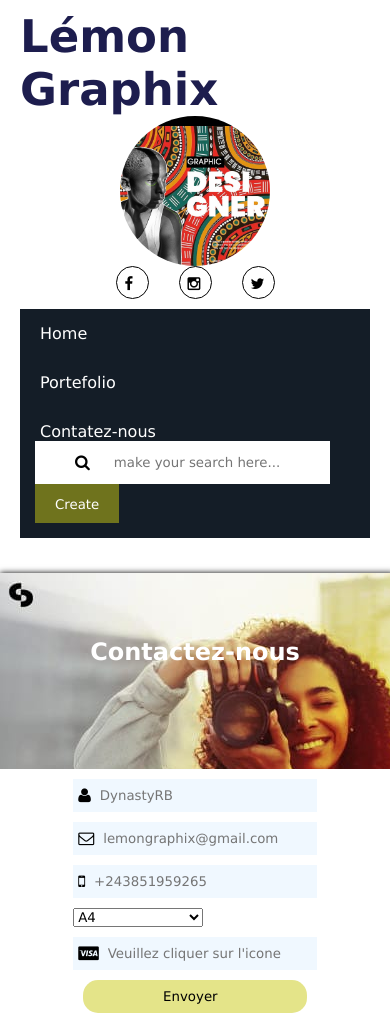
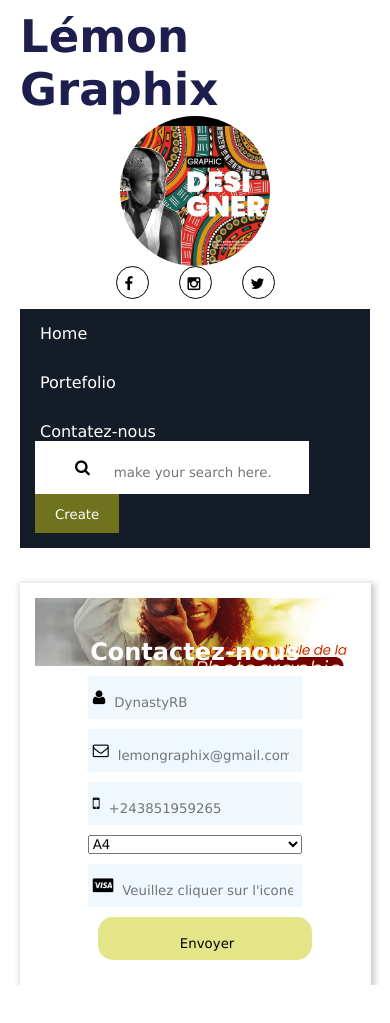
Before and after one commit to medard-maka/lemongraphix, a plain HTML site: page contact.html in a window 390 px wide. After the commit the page ends 985 px from the top, so only its background shows below. Drawn offline with Linux system fonts and the light colour scheme.

Commit message:
Add files via upload

```diff
--- a/contact.css
+++ b/contact.css
@@ -1,32 +1,41 @@
-.width-body{
+.width-body {
     display: flex;
     justify-content: center;
     align-items: center;
   }
-.title-back{
+
+  .title-back {
       width: 100%;
       height: 58%;
       background-image: url(./photo/presentation.jpg);
+      background-size: cover;
+      background-position: center;
   }
-.title-form{
+
+  .title-form {
       display: flex;
       justify-content: center;
       align-items: center;
       margin-top: 65px;
       color: white;
   }
-.body-form{
+
+  .body-form {
       display: flex;
       justify-content: center;
       flex-direction: column;
       align-items: center;
       width: 450px;
-    height: 450px;
+      max-width: 90%;
+      height: auto;
       margin-top: 35px;
       background-color: white;
-    box-shadow: 2px 2px  6px 2px;
+      box-shadow: 2px 2px 6px 2px rgba(0, 0, 0, 0.2);
+      padding: 20px;
+      box-sizing: border-box;
   }
-.icon-form{
+
+  .icon-form {
       display: flex;
       align-items: center;
       gap: 5px;
@@ -34,25 +43,51 @@
       background-color: aliceblue;
       padding: 5px;
   }
-.icon-form>a{
+
+  .icon-form > a {
       color: black;
   }
- input{
+
+  input {
       padding: 4px;
-}
-select{
+      width: 100%;
+      box-sizing: border-box;
       margin-top: 10px;
   }
-.submite-btn{
+
+  select {
+      margin-top: 10px;
+      width: 100%;
+      box-sizing: border-box;
+  }
+
+  .submite-btn {
+      display: flex;
+      justify-content: center;
       align-items: center;
       border-radius: 15px;
-    background-color:rgb(201, 201, 21, .5);
+      background-color: rgba(201, 201, 21, 0.5);
       margin: 10px;
       padding: 5px;
+      width: 100%;
+      box-sizing: border-box;
+  }
 
+  .letter:hover {
+      transition: 2s ease-in-out;
+      letter-spacing: 4px;
   }
-.letter:hover{
-    transition: 2s ease-in-out ;
-    letter-spacing: 4px;
 
+  /* Styles spécifiques pour les téléphones */
+  @media (max-width: 767px) {
+      .title-form {
+          margin-top: 40px;
       }
+
+      .body-form {
+          width: 90%;
+          max-width: none;
+          height: auto;
+          padding: 15px;
+      }
+  }
--- a/portfolio.css
+++ b/portfolio.css
@@ -1,54 +1,64 @@
-*{
-    padding: 0px;
+* {
+    padding: 0;
     margin: 0;
     font-family: Verdana, Geneva, Tahoma, sans-serif;
 }
-.btn{
-background-color: rgb(201, 201, 21, .5);
+
+.btn {
+    background-color: rgba(201, 201, 21, 0.5);
     padding: 10px 20px;
     cursor: pointer;
 }
+
 .bouton {
     background-color: transparent;
     border: none;
     color: white;
 }
-.bouton a{
+
+.bouton a {
     color: white;
 }
-.blocright{
+
+.blocright {
     display: flex;
-    justify-content:flex-start;
+    justify-content: flex-start;
     align-items: center;
     flex-direction: column;
 }
-.personal{
+
+.personal {
     width: 150px;
-    height:150px;
+    height: 150px;
     overflow: hidden;
     border-radius: 100px;
     margin-top: 10px;
 }
-.personal>img{
+
+.personal > img {
     width: 100%;
 }
-.description{
+
+.description {
     display: flex;
     flex-direction: column;
     align-items: center;
     color: white;
 }
-.cotenue-des{
+
+.cotenue-des {
     padding: 10px 30px;
 }
-.RX{
+
+.RX {
     display: flex;
     gap: 20px;
     color: white;
     padding: 10px;
     cursor: pointer;
 }
-.icones{
+
+.icones {
     width: 20px;
     height: 20px;
     font-size: 20px;
@@ -56,29 +66,35 @@ background-color: rgb(201, 201, 21, .5);
     border-radius: 50px;
     padding: 10px;
 }
-.bloc-parent-left{
+
+.bloc-parent-left {
     display: flex;
     flex-direction: column;
     justify-content: center;
 }
-.parent-left{
+
+.parent-left {
     display: flex;
     justify-content: center;
     margin-top: 40px;
 }
-.semiparent{
+
+.semiparent {
     position: relative;
     box-shadow: 1px 1px 10px 0.6px;
-    scale: 1.1;
+    transform: scale(1.1);
 }
-.cotente-image{
+
+.cotente-image {
     width: 250px;
     height: 250px;
 }
-.cotente-image>img{
+
+.cotente-image > img {
     width: 100%;
 }
-.supp{
+
+.supp {
     position: absolute;
     width: 150px;
     height: 150px;
@@ -86,68 +102,95 @@ background-color: rgb(201, 201, 21, .5);
     left: -115px;
     box-shadow: 1px 1px 10px 0.6px;
 }
-.supp>img{
+
+.supp > img {
     width: 100%;
 }
-.bier-img{
+
+.bier-img {
     position: absolute;
     width: 150px;
     height: 150px;
     top: 55px;
-    left:210px ;
+    left: 210px;
     box-shadow: 1px 1px 10px 0.6px;
 }
-.bier-img>img{
-   width: 100%;
+
+.bier-img > img {
+    width: 100%;
 }
-.btw{
+
+.btw {
     display: flex;
     flex-direction: column;
     margin-top: 35px;
     border-radius: 15px;
 }
-.mere-between{
+
+.mere-between {
     display: flex;
     justify-content: space-between;
     align-items: center;
     padding: 0 50px;
     align-items: center;
 }
-.top-to-flex{
+
+.top-to-flex {
     display: flex;
     gap: 5px;
 }
-.demo{
+
+.demo {
     font-size: 11px;
 }
-.profil-top{
+
+.profil-top {
     width: 40px;
     height: 40px;
     border-radius: 100px;
-    overflow:hidden;
+    overflow: hidden;
 }
-.profil-top>img{
+
+.profil-top > img {
     width: 100%;
 }
-.pub{
+
+.pub {
     margin: 5px 50px;
-    width: 500px;
+    width: 100%;
+    max-width: 500px;
+}
 
-}
-.pubs-reel{
+.pubs-reel {
     width: 100%;
     height: auto;
     border-radius: 30px;
     overflow: hidden;
 }
-.pubs-reel>img{
+
+.pubs-reel > img {
     width: 100%;
 }
-.gbl-icon{
+
+.gbl-icon {
     display: flex;
     justify-content: space-between;
 }
-.icon-left{
+
+.icon-left {
     display: flex;
     gap: 5px;
 }
+
+/* Styles spécifiques pour les téléphones */
+@media (max-width: 767px) {
+    .mere-between {
+        flex-direction: column;
+        align-items: flex-start;
+        padding: 0 20px;
+    }
+
+    .pub {
+        margin: 5px 20px;
+    }
+}
```
Also changed, not shown: about.css (+57 -20 lines). Lines whose indentation alone changed are shown as unchanged.
